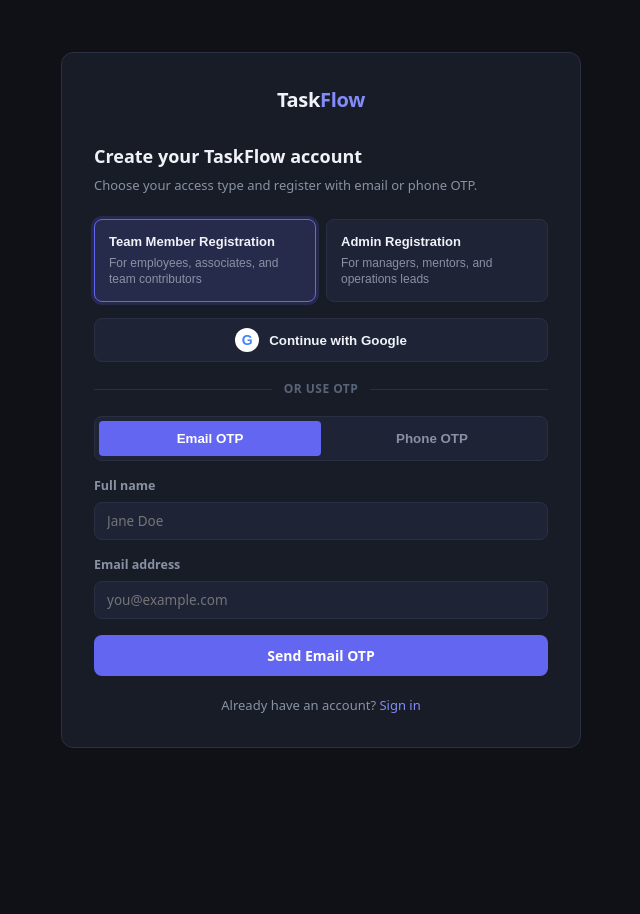
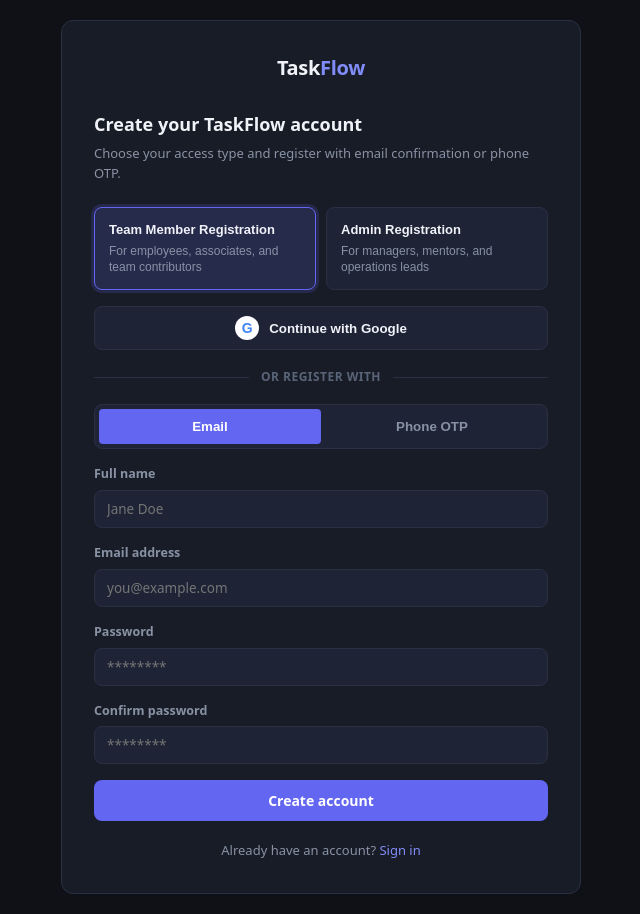
Before and after one commit to omkxrrr/taskflow, a Next.js app: page /auth/register in a window 1280 px wide. Shown: the whole page, without its empty margins (319-959 px from the left). Before the commit the page ends 800 px from the top, so only its background shows below. Built offline with nearby package versions, Linux system fonts and the light colour scheme; no server answers.

Commit message:
Restore email confirmation registration

```diff
--- a/src/app/auth/register/page.tsx
+++ b/src/app/auth/register/page.tsx
@@ -14,6 +14,8 @@
 interface RegisterForm {
   full_name: string;
   email: string;
+  password: string;
+  confirm_password: string;
   phone: string;
   otp: string;
 }
@@ -46,7 +48,7 @@
   const [loading, setLoading] = useState(false);
   const [otpSent, setOtpSent] = useState(false);
   const [statusMessage, setStatusMessage] = useState<string | null>(null);
-  const { register, handleSubmit, getValues, formState: { errors } } = useForm<RegisterForm>();
+  const { register, handleSubmit, watch, getValues, formState: { errors } } = useForm<RegisterForm>();
 
   const selectedRole = registrationOptions.find(option => option.value === registrationType)?.role ?? 'intern';
 
@@ -100,33 +102,18 @@
     setStatusMessage(null);
   };
 
-  const sendEmailOtp = async () => {
-    const fullName = getValues('full_name')?.trim();
-    const email = getValues('email')?.trim();
-
-    if (!fullName) {
-      toast.error('Full name is required');
-      setStatusMessage('Full name is required');
-      return;
-    }
-
-    if (!email) {
-      toast.error('Email address is required');
-      setStatusMessage('Email address is required');
-      return;
-    }
-
+  const onEmailSubmit = async (data: RegisterForm) => {
     setLoading(true);
-    setStatusMessage('Sending email OTP...');
+    setStatusMessage('Creating your account...');
 
     try {
-      const { error } = await supabase.auth.signInWithOtp({
-        email,
+      const { error } = await supabase.auth.signUp({
+        email: data.email.trim(),
+        password: data.password,
         options: {
-          shouldCreateUser: true,
           emailRedirectTo: `${window.location.origin}/auth/callback?next=/dashboard&role=${selectedRole}`,
           data: {
-            full_name: fullName,
+            full_name: data.full_name.trim(),
             role: selectedRole,
           },
         },
@@ -138,51 +125,12 @@
         return;
       }
 
-      setOtpSent(true);
-      toast.success('OTP sent to your email address');
-      setStatusMessage('OTP sent to your email address');
+      const message = 'Account created! Please confirm your email address.';
+      toast.success(message);
+      setStatusMessage(message);
+      setTimeout(() => router.push('/auth/login'), 700);
     } catch (error) {
-      const message = error instanceof Error ? error.message : 'Failed to send email OTP.';
-      toast.error(message);
-      setStatusMessage(message);
-    } finally {
-      setLoading(false);
-    }
-  };
-
-  const verifyEmailOtp = async () => {
-    const fullName = getValues('full_name')?.trim();
-    const email = getValues('email')?.trim();
-    const otp = getValues('otp')?.trim();
-
-    if (!email || !otp) {
-      toast.error('Email address and OTP are required');
-      setStatusMessage('Email address and OTP are required');
-      return;
-    }
-
-    setLoading(true);
-    setStatusMessage('Verifying email OTP...');
-
-    try {
-      const { error } = await supabase.auth.verifyOtp({
-        email,
-        token: otp,
-        type: 'email',
-      });
-
-      if (error) {
-        toast.error(error.message);
-        setStatusMessage(error.message);
-        return;
-      }
-
-      await updateProfileAfterAuth(fullName);
-      toast.success('Registration complete');
-      setStatusMessage('Registration complete');
-      router.push('/dashboard');
-    } catch (error) {
-      const message = error instanceof Error ? error.message : 'Email OTP verification failed.';
+      const message = error instanceof Error ? error.message : 'Registration failed. Please try again.';
       toast.error(message);
       setStatusMessage(message);
     } finally {
@@ -287,7 +235,7 @@
         </div>
 
         <div className="auth-title">Create your TaskFlow account</div>
-        <div className="auth-subtitle">Choose your access type and register with email or phone OTP.</div>
+        <div className="auth-subtitle">Choose your access type and register with email confirmation or phone OTP.</div>
 
         <div className="auth-choice-grid">
           {registrationOptions.map(option => (
@@ -313,7 +261,7 @@
           Continue with Google
         </button>
 
-        <div className="auth-divider"><span>or use OTP</span></div>
+        <div className="auth-divider"><span>or register with</span></div>
 
         <div className="auth-method-tabs" role="tablist" aria-label="Registration method">
           <button
@@ -321,7 +269,7 @@
             className={method === 'email' ? 'active' : ''}
             onClick={() => switchMethod('email')}
           >
-            Email OTP
+            Email
           </button>
           <button
             type="button"
@@ -335,7 +283,7 @@
         <form
           className="auth-form"
           onSubmit={handleSubmit(() => {
-            if (method === 'email') return otpSent ? verifyEmailOtp() : sendEmailOtp();
+            if (method === 'email') return onEmailSubmit(getValues());
             return otpSent ? verifyPhoneOtp() : sendPhoneOtp();
           }, onInvalidSubmit)}
           noValidate
@@ -351,6 +299,7 @@
           </div>
 
           {method === 'email' ? (
+            <>
               <div className="form-group">
                 <label className="form-label">Email address</label>
                 <input
@@ -361,6 +310,35 @@
                 />
                 {errors.email && <span className="form-error">{errors.email.message}</span>}
               </div>
+
+              <div className="form-group">
+                <label className="form-label">Password</label>
+                <input
+                  type="password"
+                  className="form-input"
+                  placeholder="********"
+                  {...register('password', {
+                    required: method === 'email' ? 'Password is required' : false,
+                    minLength: { value: 6, message: 'Min 6 characters' },
+                  })}
+                />
+                {errors.password && <span className="form-error">{errors.password.message}</span>}
+              </div>
+
+              <div className="form-group">
+                <label className="form-label">Confirm password</label>
+                <input
+                  type="password"
+                  className="form-input"
+                  placeholder="********"
+                  {...register('confirm_password', {
+                    required: method === 'email' ? 'Please confirm your password' : false,
+                    validate: val => method !== 'email' || val === watch('password') || 'Passwords do not match',
+                  })}
+                />
+                {errors.confirm_password && <span className="form-error">{errors.confirm_password.message}</span>}
+              </div>
+            </>
           ) : (
             <div className="form-group">
               <label className="form-label">Phone number</label>
@@ -393,7 +371,7 @@
             ) : otpSent ? (
               'Verify and register'
             ) : (
-              method === 'email' ? 'Send Email OTP' : 'Send Phone OTP'
+              method === 'email' ? 'Create account' : 'Send Phone OTP'
             )}
           </button>
         </form>
```
Lines whose indentation alone changed are shown as unchanged.
